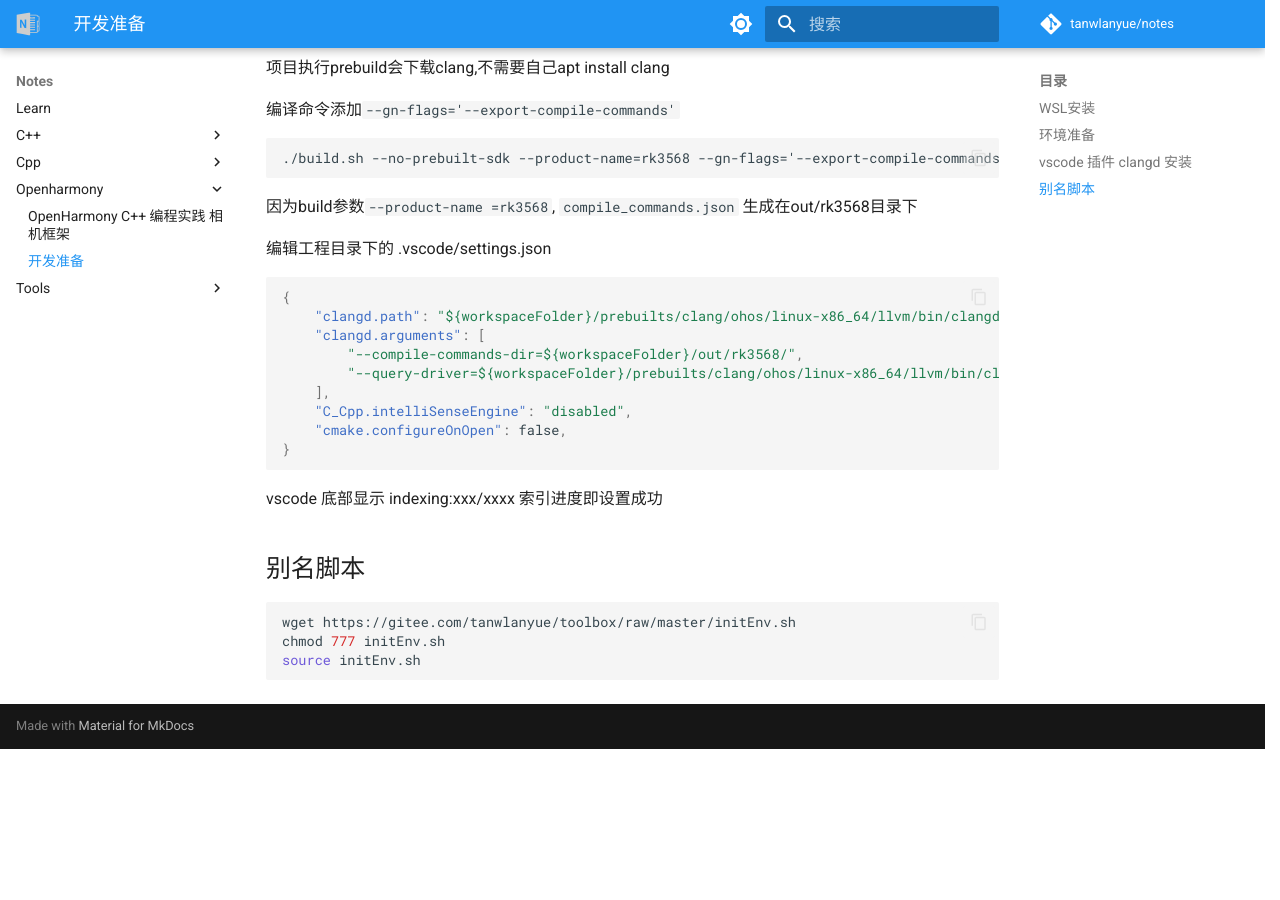
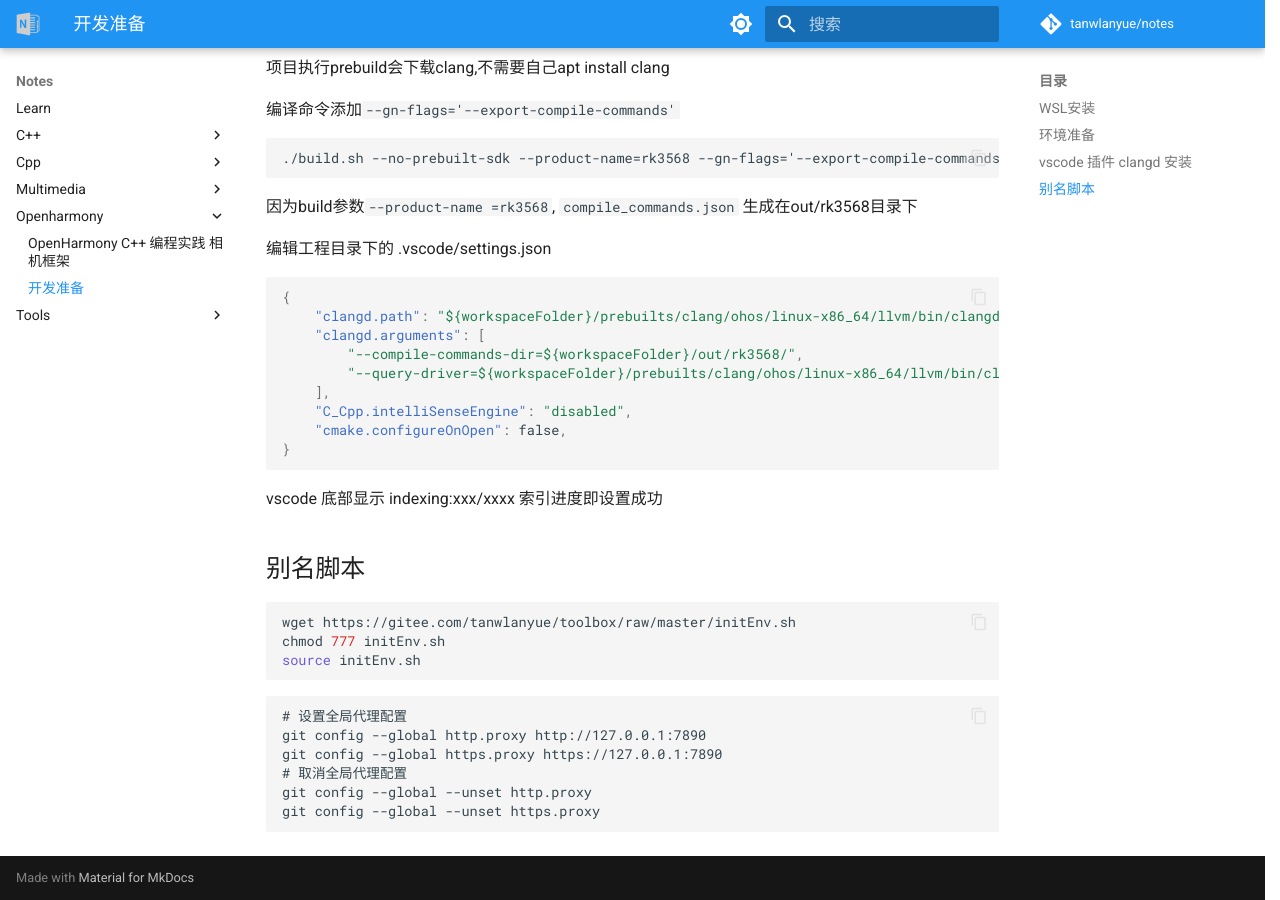
Before and after one commit to tanwlanyue/notes, an MkDocs documentation site: the page built from docs/openharmony/develop_prepare.md, in a window 1280 px wide and 900 px high, scrolled down 2256 px. Built offline with MkDocs 1.6.1 and Material for MkDocs 9.7.7, drawn with Linux system fonts in a browser that asks for light colours; comment, search, counter and statistics services are not loaded; before the commit the page ends 3005 px from its top, so only the background shows below that.

Commit message:
git proxy

````diff
--- a/docs/openharmony/develop_prepare.md
+++ b/docs/openharmony/develop_prepare.md
@@ -146,3 +146,14 @@ wget https://gitee.com/tanwlanyue/toolbox/raw/master/initEnv.sh
 chmod 777 initEnv.sh
 source initEnv.sh
 ```
+
+
+
+```
+# 设置全局代理配置
+git config --global http.proxy http://127.0.0.1:7890
+git config --global https.proxy https://127.0.0.1:7890
+# 取消全局代理配置
+git config --global --unset http.proxy
+git config --global --unset https.proxy
+```
````
Also changed, not shown: docs/multimedia/视频编码基础-I帧、P帧、B帧、GOP、IDR 和PTS, DTS之间的关系.md (added, +60 -0 lines).
